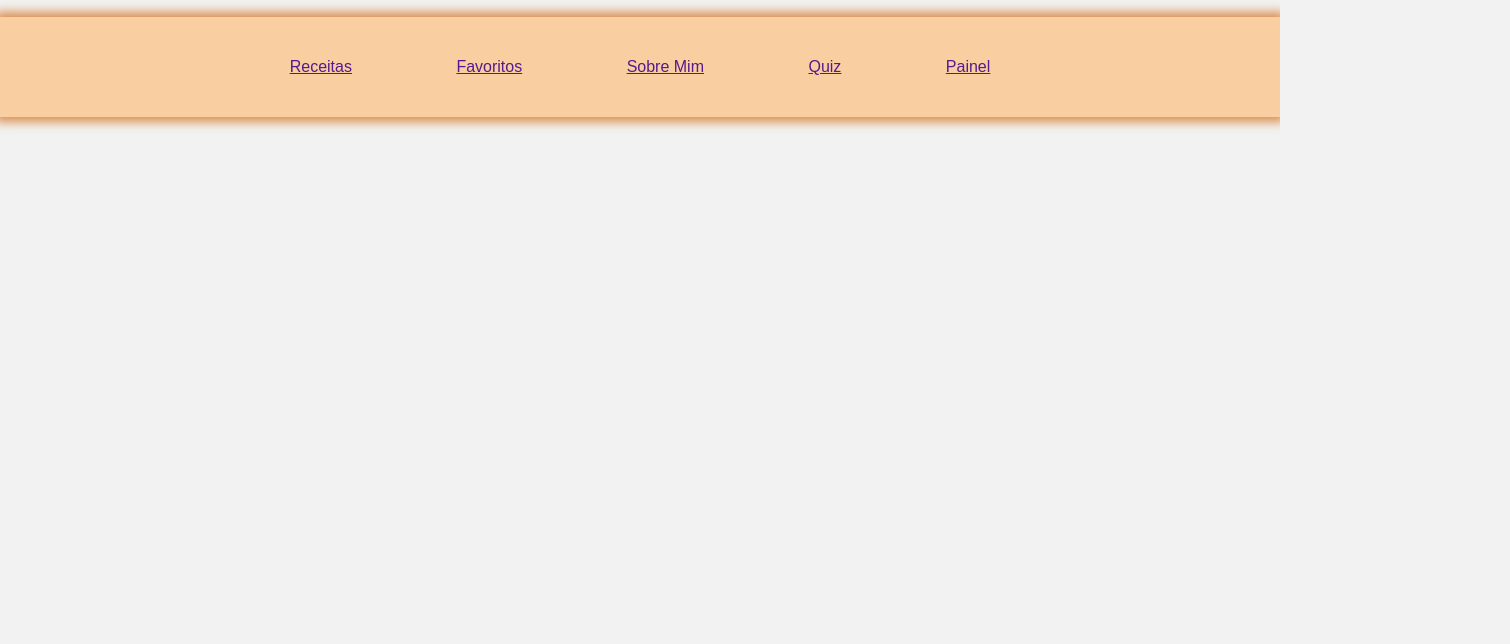
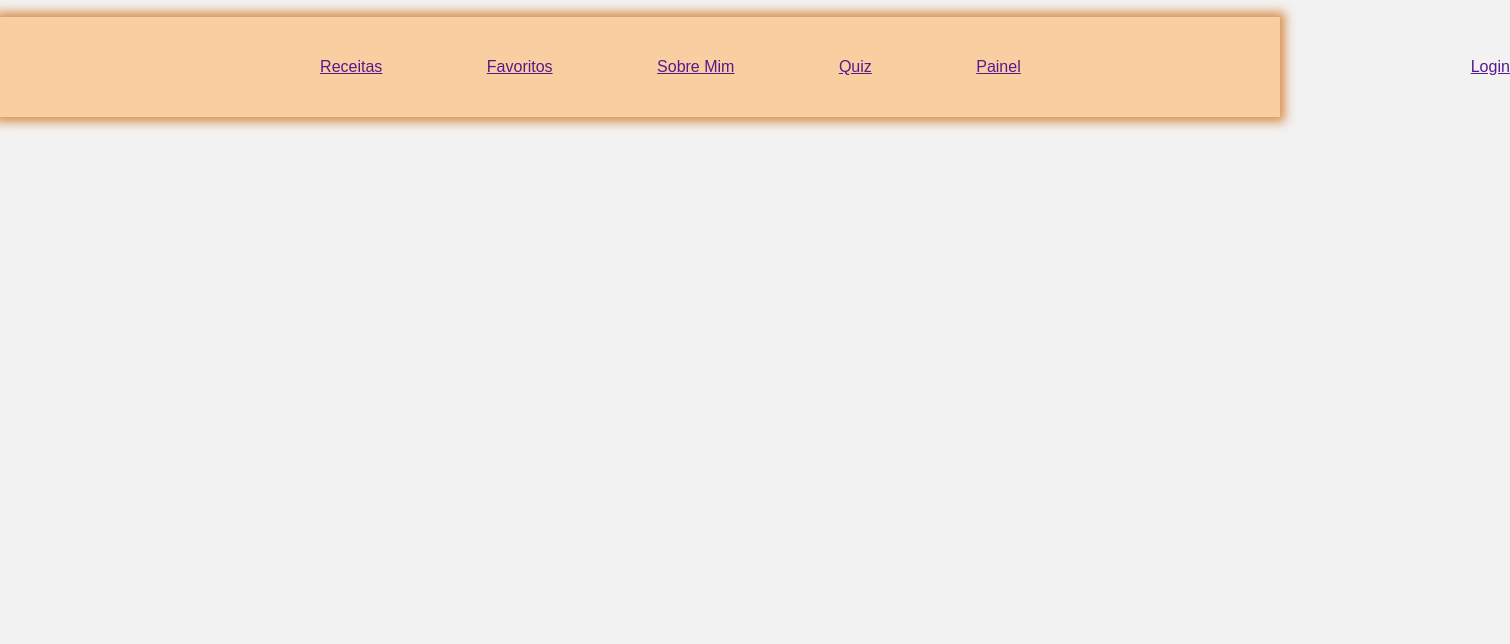
Before and after one commit to GustavoAlvesDeOliveira/Projeto-Individual, a plain HTML site: page Site Estático/index.html in a window 1280 px wide. Shown: the part 156-800 px from the top of the page, 1510 px wide, since content can reach past the window. Drawn offline with Linux system fonts and the light colour scheme; a web font is replaced by a local one.

Commit message:
Começo do header

```diff
--- a/Site Estático/Estilos/style.css
+++ b/Site Estático/Estilos/style.css
@@ -57,6 +57,23 @@ header{
     align-items: center;
 }
 
+.Elementosheader{
+    display: flex;
+    justify-content: center;
+    align-items: center;
+}
+.DivLogin {
+    display: flex;
+    margin-left: 100px;
+    flex-direction: row;
+    justify-content: end;
+    align-items: center;
+    margin-left: 400px;
+    margin-right: -500px;
+}
+.navheader{
+
+}
 .navheader a{
         margin: 50px;
     }
--- a/Site Estático/index.html
+++ b/Site Estático/index.html
@@ -1,11 +1,11 @@
 <!DOCTYPE html>
-<html lang="en">
+<html lang="pt-BR">
 <head>
     <meta charset="UTF-8">
     <meta name="viewport" content="width=device-width, initial-scale=1.0">
     <title>Culinária</title>
     <link rel="stylesheet" href="Estilos/style.css">
-    <link rel="icon" href="Images/logomenor.png">
+    <link rel="icon" href="Images/Logo.png">
 </head>
 <body>
 
@@ -24,13 +24,18 @@
     <!--Header e seus elementos-->
 
     <header>
+        <div class="Elementosheader">
         <nav class="navheader">
-        <a href="">Receitas</a>
-        <a href="">Favoritos</a>
-        <a href="">Sobre Mim</a>
-        <a href="">Quiz</a>
-        <a href="">Painel</a>
+            <a href="">Receitas</a>
+            <a href="">Favoritos</a>
+            <a href="">Sobre Mim</a>
+            <a href="">Quiz</a>
+            <a href="">Painel</a>
+        </div>
         </nav>
+        <div class="DivLogin">
+            <a href="">Login</a>
+        </div>
     </header>
 
 </body>
```
